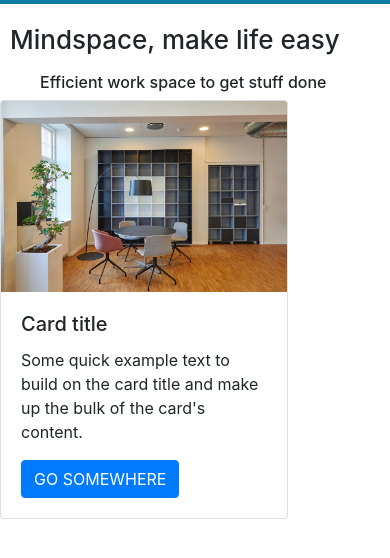
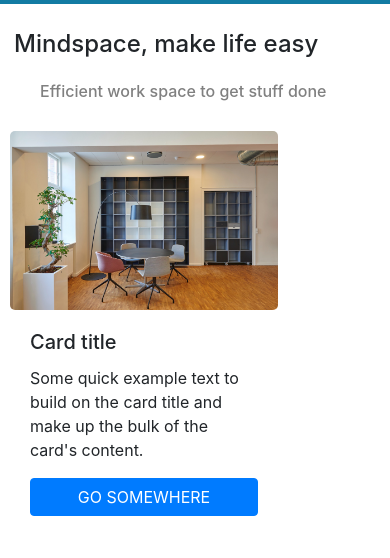
Before and after one commit to jbevk94/Landing-Pages, a plain HTML site: page mindspace/index.html in a window 390 px wide. Shown: the part 76-634 px from the top of the page. Drawn offline with nearby package versions, Linux system fonts and the light colour scheme.

Commit message:
Updated mobile media query

```diff
--- a/mindspace/style.css
+++ b/mindspace/style.css
@@ -7,25 +7,55 @@
     border-top: 1px solid white;
 }
 
-.title{
-    font-size: 26px;
-    padding-top: 20px;
-    padding-left: 10px;
+.title, .reasons, .choose{
+    font-size: 24px;
+    padding-top: 26px;
+    padding-left: 14px;
+    padding-right: 10px;
 }
 
 .subtitle{
     font-size: 16px;
-    padding-top: 10px;
+    padding-top: 15px;
     margin-left: 40px;
+    color: gray;
+}
+
+.card{
+   padding: 10px;
+   border: none;
+   margin-top: 20px;
+}
+
+.card-img-top{
+    border-radius: 5px;
+}
+
+.fa-arrow-right{
+    float: right;
+}
+
+.btn-primary{
+    width: 100%;
+}
+
+.reasons-why{
+text-align: left;
+
+}
+
+.phone{
+    width: 100%;
+    height: auto;
+}
+
+.carousel-text{
+    width: 80% !important;
+    text-align: center;
+    margin-left: auto;
+    margin-right: auto;
+    margin-top: 20px;
 }
 
 
-
-
-
-
-
-
-
-
 }
```
